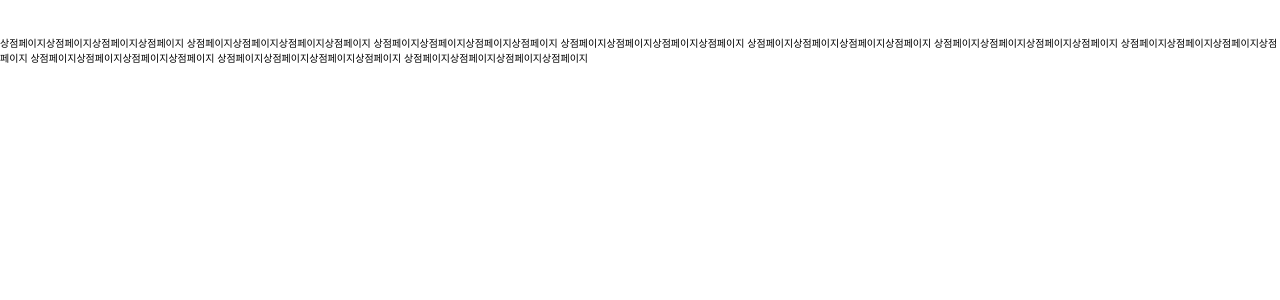
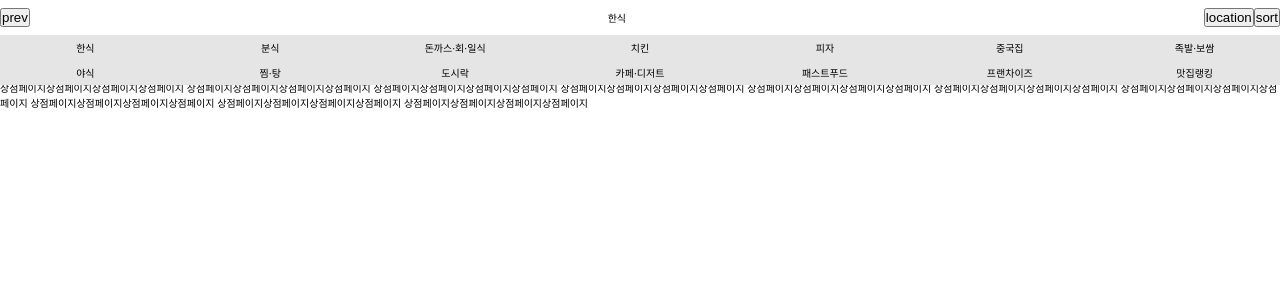
Before and after one commit to hellomac87/haemin-demo, a React (Create React App) app: page /stores in a window 1280 px wide. Shown: the top 300 px of the page. Built offline with nearby package versions, Linux system fonts and the light colour scheme; a web font is replaced by a local one.

Commit message:
배민 연습중

```diff
--- a/src/components/Stores/Stores.js
+++ b/src/components/Stores/Stores.js
@@ -1,12 +1,24 @@
 import React, { Component } from 'react';
+import StoresHeader from './StoresHeader';
+import './Stores.scss';
 
 class Stores extends Component {
+    constructor(props) {
+        super(props);
+        this.state = {
+            lists: ['한식', '분식', '돈까스·회·일식', '치킨', '피자', '중국집', '족발·보쌈', '야식', '찜·탕', '도시락', '카페·디저트', '패스트푸드', '프랜차이즈', '맛집랭킹'],
+            currentCategory: null
+        }
+    }
     componentDidMount() {
         console.log('stores component mount');
     }
     render() {
+        const { lists, currentCategory } = this.state;
         return (
-            <div className="App">
+            <div className="stores">
+                <StoresHeader lists={lists} currentCategory={currentCategory}/>
+                <div>
                     상점페이지상점페이지상점페이지상점페이지
                     상점페이지상점페이지상점페이지상점페이지
                     상점페이지상점페이지상점페이지상점페이지
@@ -18,6 +30,8 @@ class Stores extends Component {
                     상점페이지상점페이지상점페이지상점페이지
                     상점페이지상점페이지상점페이지상점페이지
                 </div>
+            </div>
+
         );
     }
 }
--- /dev/null
+++ b/src/components/Stores/Stores.scss
@@ -0,0 +1,3 @@
+.stores{
+    margin-top: 80px;
+}
--- /dev/null
+++ b/src/components/Stores/StoresHeader.js
@@ -0,0 +1,29 @@
+import React from 'react';
+import './StoresHeader.scss';
+
+const StoresHeader = (props) => {
+    const { lists } = props;
+
+    return (
+        <div className="stores-header">
+            <div className="stores-header-info">
+                <button>prev</button>
+                <div>한식</div>
+                <div>
+                    <button>location</button>
+                    <button>sort</button>
+                </div>
+            </div>
+
+            <ul className="stores-header-tab">
+                {
+                    lists.map((list,index)=> {
+                        return <li key={index}>{list}</li>
+                    })
+                }
+            </ul>
+        </div>
+    );
+};
+
+export default StoresHeader;
--- /dev/null
+++ b/src/components/Stores/StoresHeader.scss
@@ -0,0 +1,28 @@
+.stores-header{
+    position: fixed;
+    top:0;
+    left:0;
+    width:100%;
+    background: #fff;
+    color:#000;
+    .stores-header-info{
+        width:100%;
+        height: 35px;
+        display: flex;
+        justify-content: space-between;
+        align-items: center;
+    }
+    .stores-header-tab{
+        width:100%;
+        display: flex;
+        flex-wrap: wrap;
+        justify-content: space-between;
+        align-items: center;
+        background: rgba(0,0,0,0.1);
+        li{
+            width:13.333%;
+            text-align: center;
+            padding: 5px 0;
+        }
+    }
+}
--- a/src/components/main/Categories.js
+++ b/src/components/main/Categories.js
@@ -1,5 +1,5 @@
 import React, { Component } from 'react';
-import { BrowserRouter as Router, Route, Link } from "react-router-dom";
+import { Link } from "react-router-dom";
 import classNames from 'classnames';
 import './Categories.scss';
 
@@ -18,11 +18,9 @@ class Categories extends Component {
                     lists.map((list, index) => {
                         return (
                             <li key={index} className={classNames('category-item')}>
-                                <span className={classNames('category-item-name')}>
-                                    <Link to="/stores">
-                                        {list}
-                                    </Link>
-                                </span>
+                                <Link to="/stores" className={classNames('category-item-name')}>
+                                    {list}
+                                </Link>
                             </li>
                         )
                     })
--- a/src/components/main/Categories.scss
+++ b/src/components/main/Categories.scss
@@ -8,10 +8,17 @@
         width:33.333%;
         height: 150px;
         padding: 5px;
-        display: flex;
-        justify-content: center;
-        align-items: center;
+
         border:1px dotted rgba(0,0,0,0.1);
         font-size:1.5rem;
+        .category-item-name{
+            width:100%;
+            height: 100%;
+            display: flex;
+            justify-content: center;
+            align-content: stretch;
+            align-items: center;
+        }
+
     }
 }
```
Lines whose indentation alone changed are shown as unchanged.
